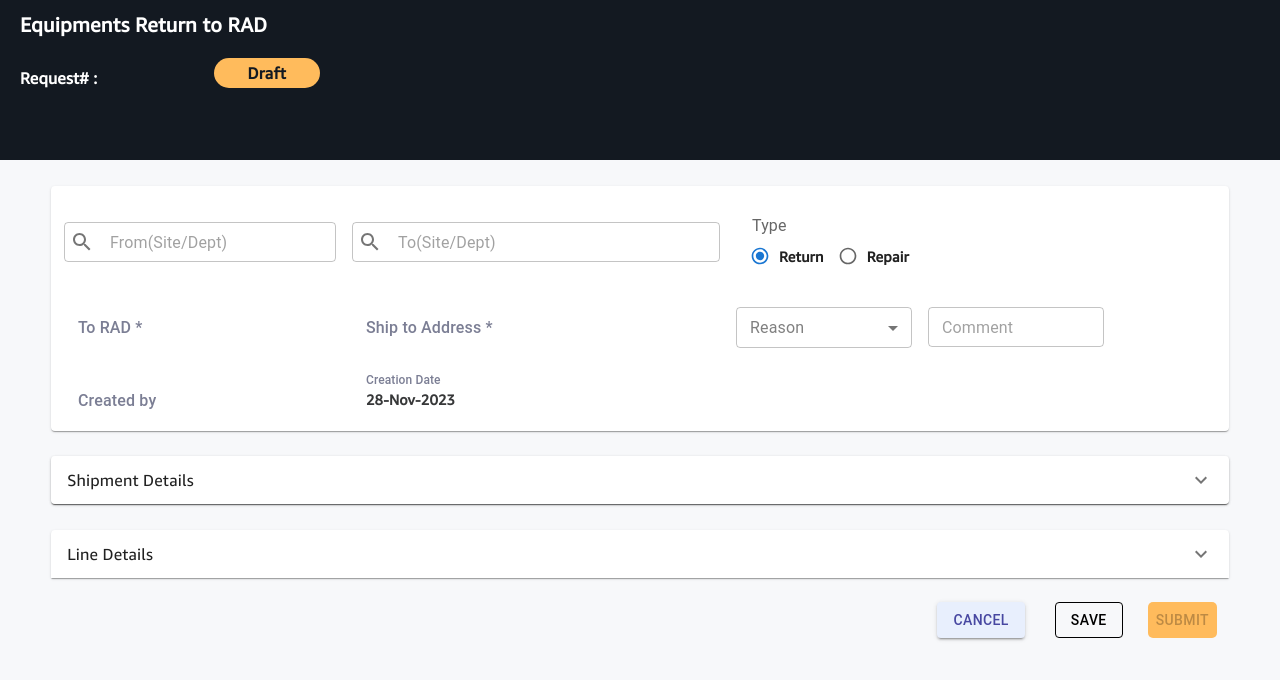
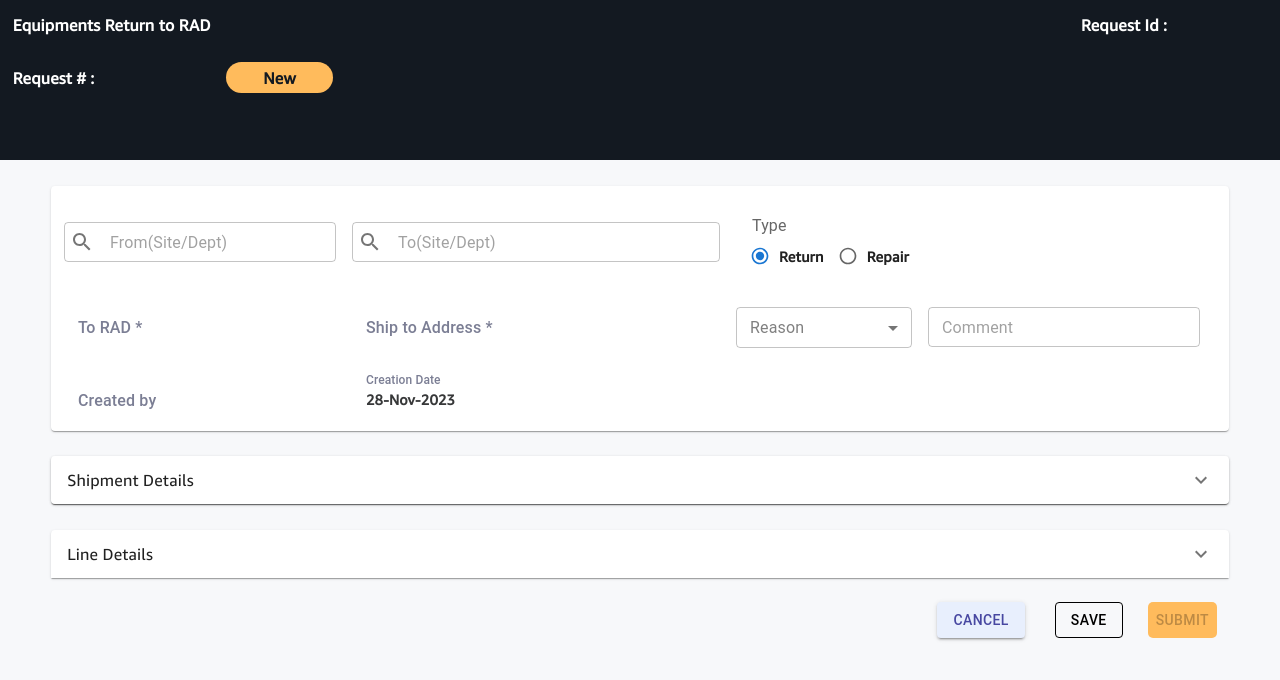
Before and after one commit to nadavirinchi-nexturn/amazonpoc, a React (Create React App) app: page /create in a window 1280 px wide. Shown: the top 680 px of the page. Built offline with nearby package versions, Linux system fonts and the light colour scheme.

Commit message:
internal demo final 1.

```diff
--- a/amplify/team-provider-info.json
+++ b/amplify/team-provider-info.json
@@ -15,7 +15,7 @@
       "function": {
         "returnsHandler": {
           "deploymentBucketName": "amplify-amazonpoc-dev-144435-deployment",
-          "s3Key": "amplify-builds/returnsHandler-306b446d654967483752-build.zip"
+          "s3Key": "amplify-builds/returnsHandler-6255463270394f54556c-build.zip"
         }
       },
       "api": {
--- a/src/components/ReturnForm.js
+++ b/src/components/ReturnForm.js
@@ -53,7 +53,7 @@ const ReturnForm = (props) => {
         typeValue: 'return',
         reasonValue: '',
         commentValue: '',
-        status: 'Draft',
+        status: 'New',
         createdBy: props.userName.toUpperCase(),
         returnReqValue: '',
         creationDate: moment(Date.now()).format("DD-MMM-YYYY"),
@@ -76,7 +76,8 @@ const ReturnForm = (props) => {
         shipFromAddressValue: { ship_from_org_value: "", ship_from_org_id: "" },
         openBackdrop: false,
         openSnackbar: false,
-        alertMsg: ''
+        alertMsg: '',
+        return_request_number: ''
     })
 
   const handleChange = (event) => {
@@ -141,20 +142,22 @@ const ReturnForm = (props) => {
       openBackdrop: true,
     }));
     try {
-      await axios.post(
+      const submitted_data = await axios.post(
         "https://fzafkcdsd7.execute-api.us-east-1.amazonaws.com/dev/amazonpoc/returns/submitAll",
         {
           header_id: state.returnReqValue,
           userName: props.userName.toUpperCase(),
         }
       );
+      let response = submitted_data.data.submitted_data
+      console.log('submitted_data', submitted_data)
       setState((prevState) => ({
         ...prevState,
         openSnackbar: true,
         servityType: "success",
         alertMsg: "Your request is submitted",
         submitBtnClicked: true,
-        status: "Submitted",
+        return_request_number: response.outBinds.p_req_number
       }));
     } catch (err) {
       console.log("error", err);
@@ -251,7 +254,7 @@ const ReturnForm = (props) => {
         typeValue: state.typeValue,
         reasonValue: state.reasonValue,
         commentValue: state.commentValue,
-        status: state.status,
+        status: 'Draft',
         createdBy: props.userId,
         creationDate: state.creationDate,
         shippingMethod: state.shippingMethod,
@@ -272,6 +275,7 @@ const ReturnForm = (props) => {
       alertMsg: "Your request is saved",
       openSnackbar: true,
       saveBtnClicked: true,
+      status: 'Draft'
     }));
   };
 
@@ -348,6 +352,30 @@ const ReturnForm = (props) => {
     }
   }, [state.orgId]);
 
+  React.useEffect(() => {
+    const fetchData = async () => {
+        if (state.return_request_number !== '') {
+          try {
+            const response = await axios.post('https://fzafkcdsd7.execute-api.us-east-1.amazonaws.com/dev/amazonpoc/returns/retryForStatus', {
+              header_id: state.returnReqValue
+            });
+            setState(prevState => ({
+              ...prevState,
+              status: response.data.submit_status
+            }));
+            if (response.data.submit_status === 'approved') {
+              clearInterval(intervalId);
+            }
+          } catch (err) {
+            console.log('error retrying for request number', err);
+          }
+        }
+      };
+      fetchData();
+      const intervalId = setInterval(fetchData, 5000);
+      return () => clearInterval(intervalId);
+  }, [state.return_request_number])
+
   return (
     <Box sx={{ width: "100vw", height: "100vh", overflowX: "hidden" }}>
       <Backdrop
@@ -383,30 +411,45 @@ const ReturnForm = (props) => {
           background: "#131921",
         }}
       >
+        <Stack direction='row' justifyContent='space-between' padding='1%'>
             <Typography
                 fontFamily="Gilroy"
-          fontSize={"20px"}
                 fontWeight={"600"}
                 color="white"
-          sx={{ paddingTop: "10px", paddingLeft: "20px" }}
             >
                 Equipments Return to RAD
             </Typography>
+            <Stack direction='row'>
+                <Typography
+                    fontFamily="Gilroy"
+                    fontWeight={"600"}
+                    color="white"
+                >
+                    Request Id :
+                </Typography>
+                <Typography
+                    fontFamily="Gilroy"
+                    fontWeight={"600"}
+                    color="white"
+                    width='100px'
+                >
+                    {state.return_request_number}
+                </Typography>
+            </Stack>
+        </Stack>
         <Stack
           direction={"row"}
           alignItems="center"
           width="25%"
-          marginTop={2}
           justifyContent="space-between"
+          padding='1%'
         >
           <Typography
             fontFamily="Gilroy"
-            // fontSize={"20px"}
             fontWeight={"600"}
             color="white"
-            sx={{ paddingTop: "10px", paddingLeft: "20px" }}
           >
-            Request# : {state.returnReqValue}
+            Request # : {state.returnReqValue}
           </Typography>
           <Box
             sx={{
@@ -662,7 +705,7 @@ const ReturnForm = (props) => {
                 <MenuItem value="Return">Return</MenuItem>
               </Select>
             </Grid>
-            <Grid item xs={2}>
+            <Grid item xs={3}>
               <TextField
                 disabled={state.submitBtnClicked}
                 placeholder="Comment"
```
Also changed, not shown: 1 other file (tests, documents, lock files or other folders). Lines whose indentation alone changed are shown as unchanged.
